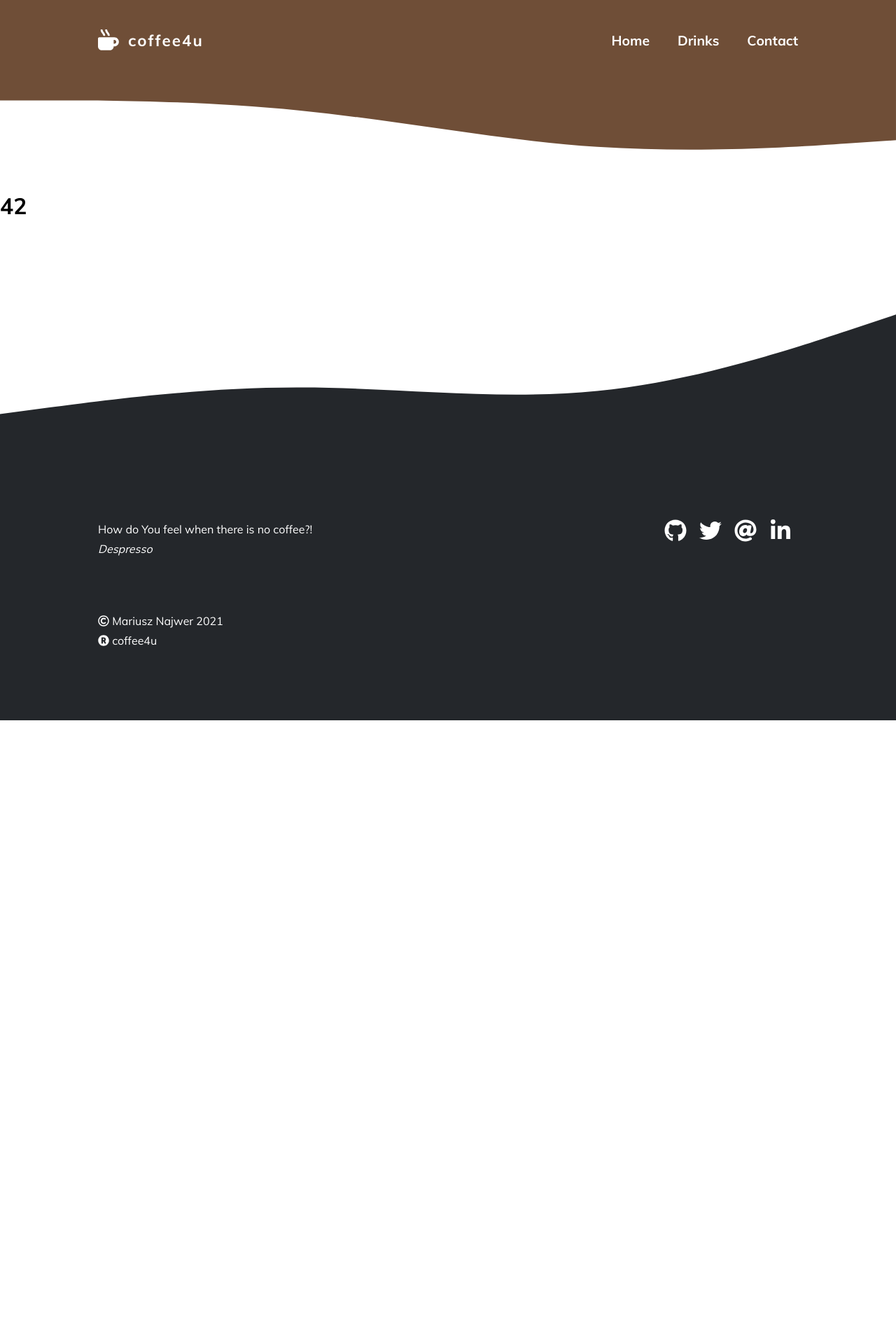
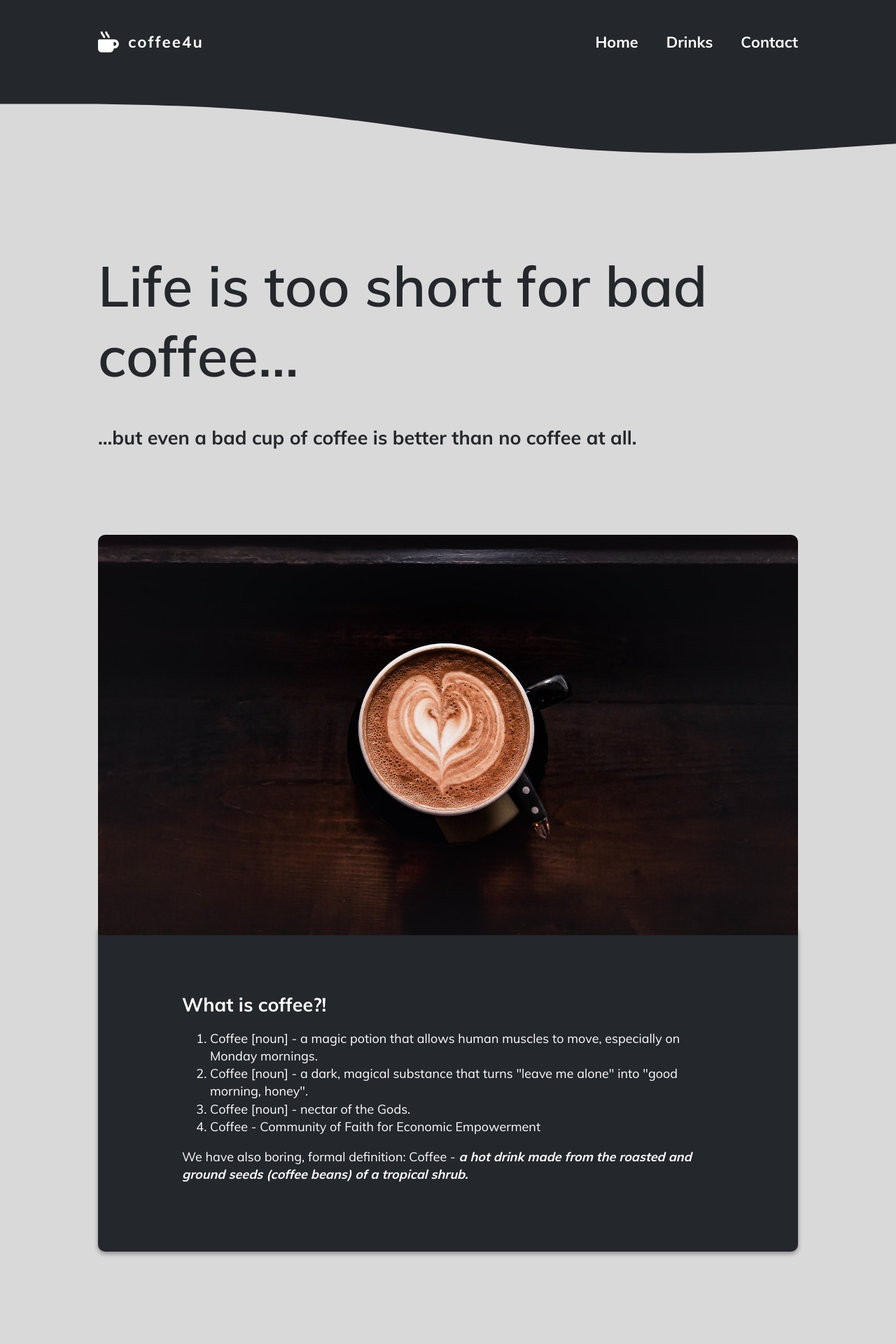
Before and after one commit to najwer23/coffee4u, a React (Create React App) app: page / in a window 1280 px wide. Shown: the top 1920 px of the page at 70% size. Before the commit the page ends 1029 px from the top, so only its background shows below. Built offline with nearby package versions, Linux system fonts and the light colour scheme.

Commit message:
New colors for web, definition of coffee

```diff
--- a/src/App.js
+++ b/src/App.js
@@ -1,7 +1,7 @@
 import React, { Component } from 'react';
 import Footer from './Components/Footer';
 import Nav from './Components/Nav';
-
+import './CSS/index.css';
 
 function App() {
     return (
--- a/src/CSS/Footer.css
+++ b/src/CSS/Footer.css
@@ -6,6 +6,8 @@
     background-color: #24272b;
     margin-top: -10px;
     padding: 100px 0 100px 0;
+    font-weight: 800;
+
 }
 
 .foot-item {
--- a/src/CSS/Nav.css
+++ b/src/CSS/Nav.css
@@ -1,5 +1,5 @@
 .menu {
-    background-color: #6F4E37;
+    background-color: #24272b;
 }
 
 .menu-box {
--- a/src/CSS/index.css
+++ b/src/CSS/index.css
@@ -2,11 +2,59 @@ body {
     padding: 0;
     margin: 0;
     font-family: 'Muli', sans-serif;
-    font-weight: 500;
-    font-size: 16px;
+    font-size: 18px;
+    background-color: #D9D9D9;
+    color: #24272b;
 }
 
-main {
+.ss {
     margin-left: auto;
     margin-right: auto;
+    width: 1000px;
 }
+
+.ss2 {
+    background-color: #24272b;
+    color: white;
+    border-radius: 10px;
+    box-shadow: 0 3px 6px rgba(0, 0, 0, 0.16), 0 3px 6px rgba(0, 0, 0, 0.23);
+    padding: 80px 120px 80px 120px;
+    width: calc(1000px - 240px);
+    margin-top: -20px;
+}
+
+.ss2 {
+    line-height: 140%;
+}
+
+.ss h1 {
+    font-weight: 600;
+    font-size: 5rem;
+    padding: 0;
+    margin: 100px 0 50px 0;
+}
+
+.ss-img {
+    margin-top: 100px;
+    width: 100%;
+    border-top-left-radius: 10px;
+    border-top-right-radius: 10px;
+}
+
+@media screen and (max-width: 1000px) {
+    .ss {
+        margin-left: 5%;
+        margin-right: 5%;
+        width: 90%;
+    }
+
+    .ss2 {
+        width: calc(100% - 40px);
+        padding: 20px;
+    }
+
+    .ss-img {
+        margin-top: 50px;
+    }
+
+  }
--- a/src/Components/Home.js
+++ b/src/Components/Home.js
@@ -1,6 +1,41 @@
+import '../CSS/Home.css';
+import Aos from 'aos';
+import "aos/dist/aos.css";
+import { useEffect } from "react"
+
+function InitAOS () {
+    useEffect(() => {
+        Aos.init({duration: 1000});
+    }, []);
+}
+
 function Home() {
+    InitAOS()
+
     return (
-        <h1>42</h1>
+        <article>
+        <section className="ss">
+            <h1 data-aos="fade-right">Life is too short for bad coffee...</h1>
+            <h2 data-aos="fade-left">...but even a bad cup of coffee is better than no coffee at all.</h2>
+        </section>
+
+        <section className="ss">
+            <img className="ss-img" src={`${process.env.PUBLIC_URL}/assets/images/h1.jpg`} alt="img about"/>
+            <div className="ss2">
+                <h2>What is coffee?!</h2>
+                <p>
+                    <ol>
+                        <li>Coffee [noun] - a magic potion that allows human muscles to move, especially on Monday mornings.</li>
+                        <li>Coffee [noun] - a dark, magical substance that turns "leave me alone" into "good morning, honey".</li>
+                        <li>Coffee [noun] - nectar of the Gods.</li>
+                        <li>Coffee - Community of Faith for Economic Empowerment</li>
+                    </ol>
+                </p>
+                <p>We have also boring, formal definition: Coffee - <i><b>a hot drink made from the roasted and ground seeds (coffee beans) of a tropical shrub.</b></i></p>
+            </div>
+        </section>
+        </article>
+
     )
 }
 
--- a/src/Components/Nav.js
+++ b/src/Components/Nav.js
@@ -90,7 +90,7 @@ function Nav() {
                             </ul>
                         </div>
                     </div>
-                    <svg xmlns="http://www.w3.org/2000/svg" viewBox="0 0 1440 150"><path fill="#6F4E37" fillOpacity="1" d="M0,32L80,32C160,32,320,32,480,48C640,64,800,96,960,106.7C1120,117,1280,107,1360,101.3L1440,96L1440,0L1360,0C1280,0,1120,0,960,0C800,0,640,0,480,0C320,0,160,0,80,0L0,0Z"></path></svg>
+                    <svg xmlns="http://www.w3.org/2000/svg" viewBox="0 0 1440 150"><path fill="#24272b" fillOpacity="1" d="M0,32L80,32C160,32,320,32,480,48C640,64,800,96,960,106.7C1120,117,1280,107,1360,101.3L1440,96L1440,0L1360,0C1280,0,1120,0,960,0C800,0,640,0,480,0C320,0,160,0,80,0L0,0Z"></path></svg>
                 </nav>
                 <main>
                     <Switch>
```
Also changed, not shown: public/index.html (+0 -7 lines), public/assets/images/h1.jpg (added), src/CSS/Home.css (added).
